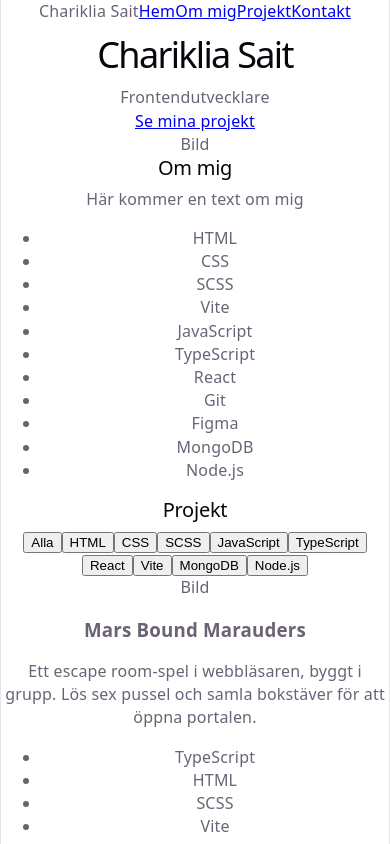
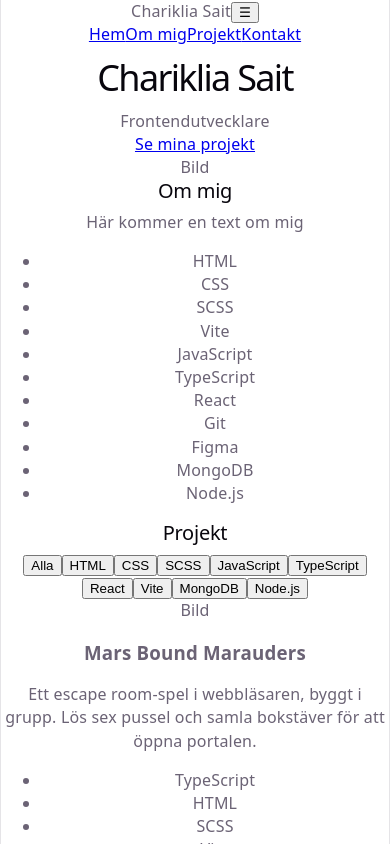
Before and after one commit to CharikliaA/portfolio, a React app: page / in a window 390 px wide. Shown: the top 844 px of the page. Built offline with nearby package versions, Linux system fonts and the light colour scheme; the HTML template or start-up script is replaced by a standard one.

Commit message:
Add mobile menu toggle with UseState

```diff
--- a/src/components/Navbar.tsx
+++ b/src/components/Navbar.tsx
@@ -1,11 +1,17 @@
+import { useState } from "react"
+
 const Navbar = () => {
+const [isOpen, setIsOpen] = useState (false)
   return (
     <nav>
         <span>Chariklia Sait</span>
+        <button onClick={() => setIsOpen(!isOpen)}>☰</button>
+        <div className={isOpen ? "nav-links open" : "nav-links"}>
         <a href="#hem">Hem</a>
         <a href="#ommig">Om mig</a>
         <a href="#projekt">Projekt</a>
         <a href="#kontakt">Kontakt</a>
+        </div>
     </nav>
   )
 }
```
